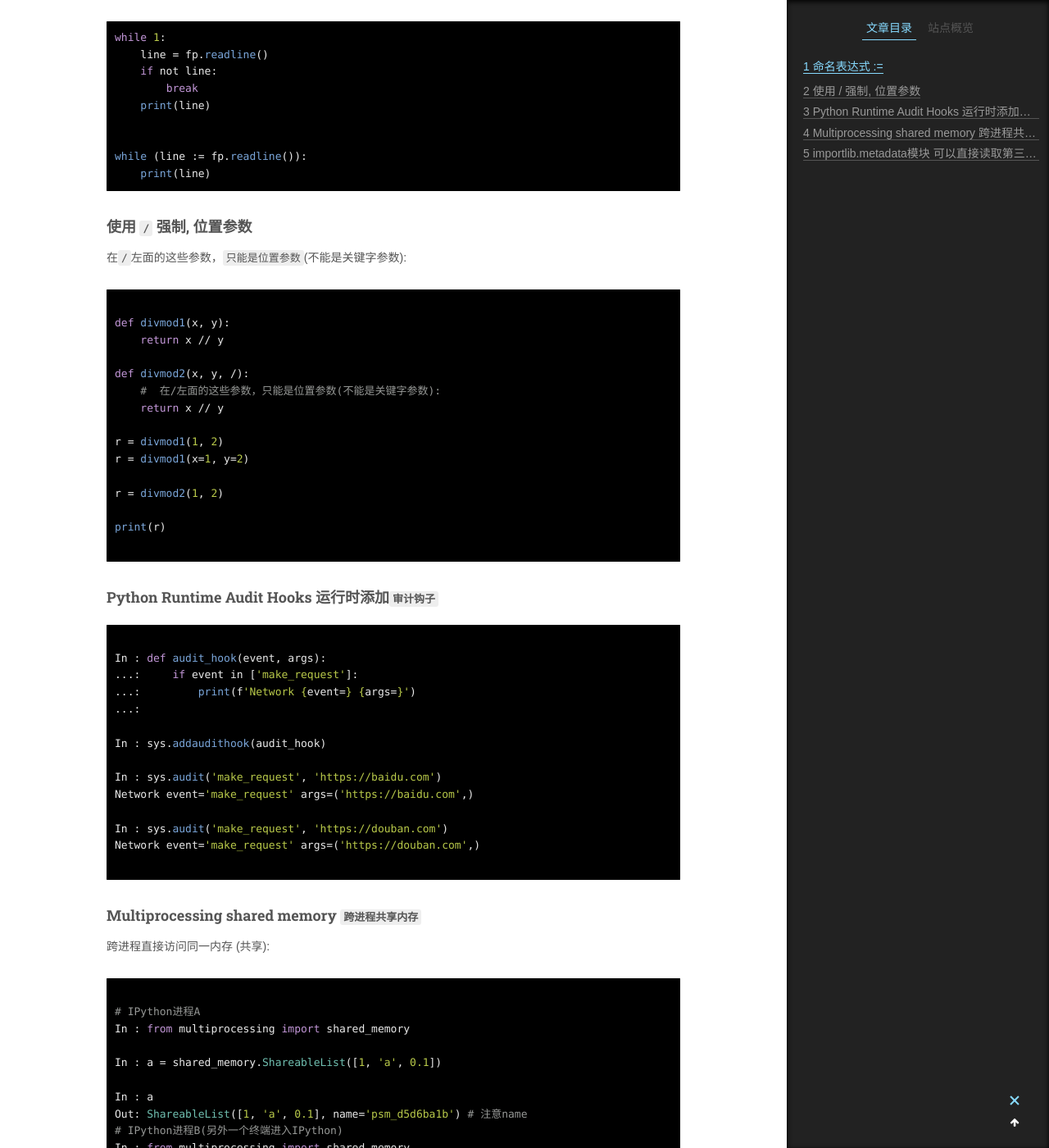
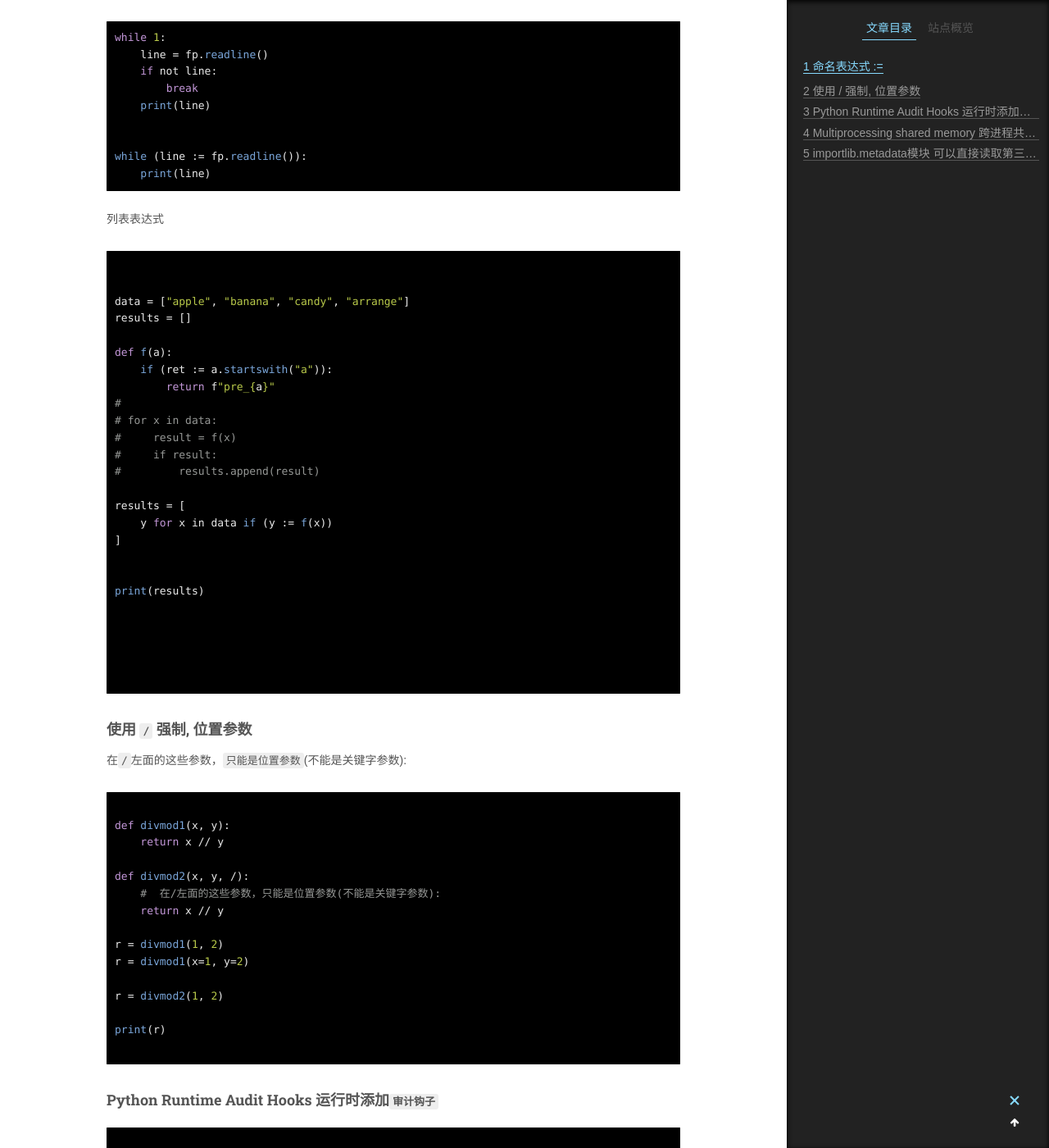
Before and after one commit to landybird/landybird.github.io, a Jekyll site: the page built from _posts/2019-12-10-python3.8的特性.md, in a window 1280 px wide and 1400 px high, scrolled down 886 px. Shown: the whole window at 82% size. Built offline with Jekyll 4.4.1, drawn with Linux system fonts in a browser that asks for light colours; some web fonts are replaced; comment, search, counter and statistics services are not loaded.

Commit message:
Update 2019-12-10-python3.8的特性.md

````diff
--- a/_posts/2019-12-10-python3.8的特性.md
+++ b/_posts/2019-12-10-python3.8的特性.md
@@ -46,6 +46,36 @@ while 1:
 
 while (line := fp.readline()):
     print(line)
+```
+
+列表表达式
+
+```python
+
+
+data = ["apple", "banana", "candy", "arrange"]
+results = []
+
+def f(a):
+    if (ret := a.startswith("a")):
+        return f"pre_{a}"
+#
+# for x in data:
+#     result = f(x)
+#     if result:
+#         results.append(result)
+
+results = [
+    y for x in data if (y := f(x))
+]
+
+
+print(results)
+
+
+
+
+
 ```
 
 
````
